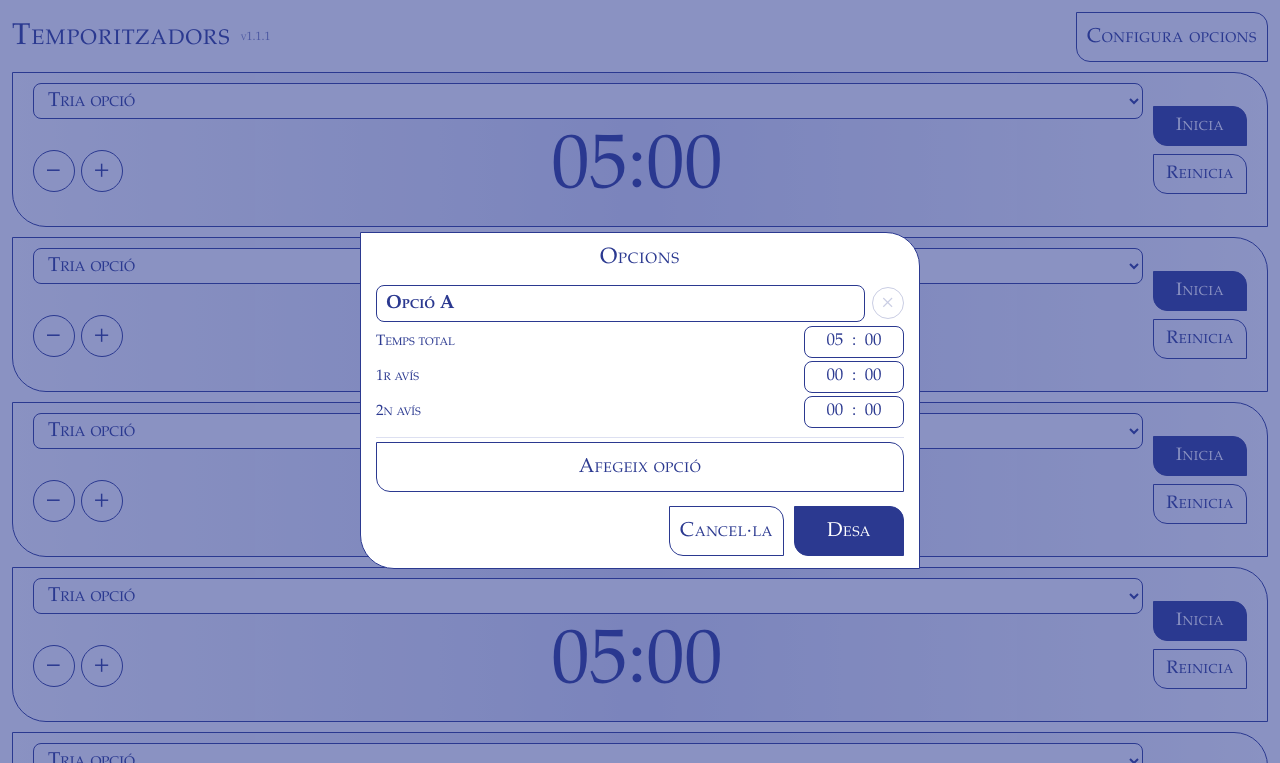
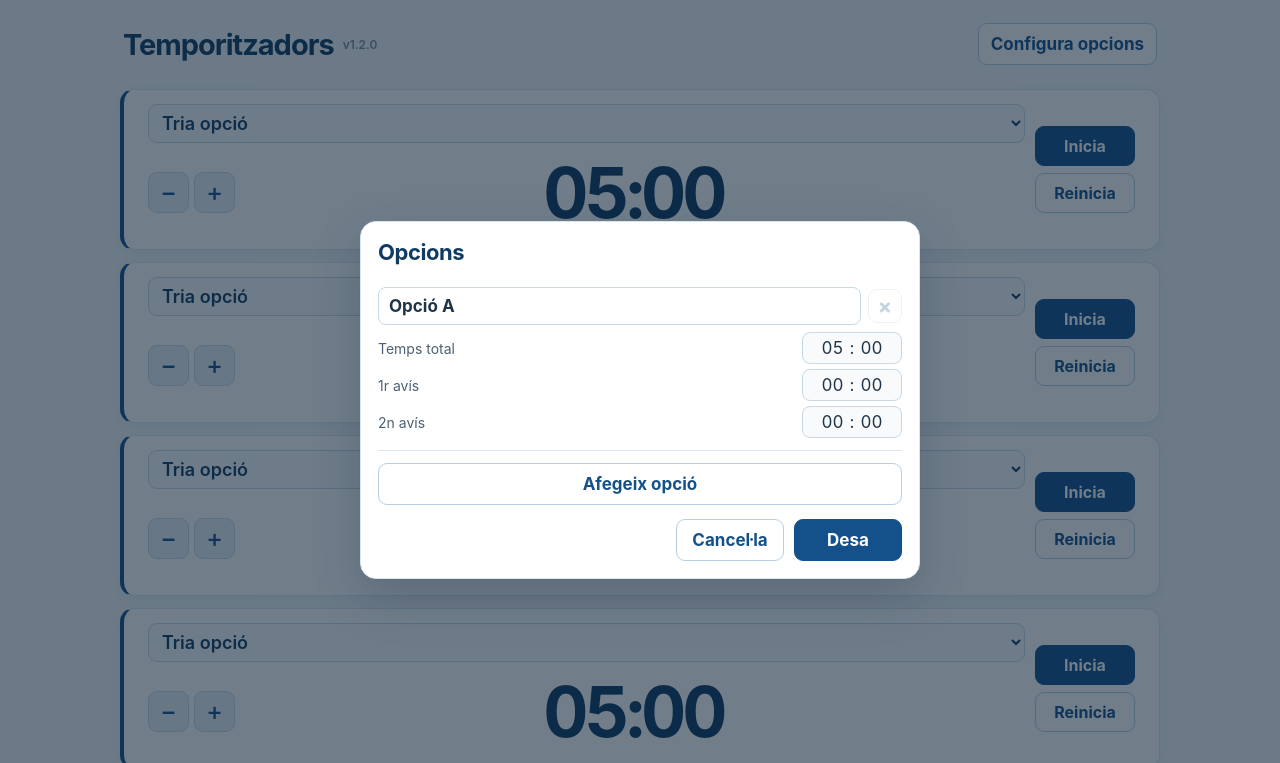
Before and after one commit to jninforner/GestoTimer, a plain HTML site: page index.html in a window 1280 px wide. Both pictures are taken after a click on the button "Configura opcions". Shown: the top 763 px of the page. Drawn offline with Linux system fonts and the light colour scheme.

Commit message:
Add files via upload

```diff
--- a/index.html
+++ b/index.html
@@ -1,7 +1,7 @@
 <!DOCTYPE html>
 <html lang="ca">
 <link rel="manifest" href="manifest.json">
-<meta name="theme-color" content="#2b3990">
+<meta name="theme-color" content="#14518a">
 <link rel="apple-touch-icon" href="icon-192.png">
 
 
@@ -14,55 +14,59 @@
 <meta name="apple-mobile-web-app-title" content="Temporitzadors">
 <title>Temporitzadors</title>
 <style>
-  :root { --fons:#fff; --navi:#2b3990; --pale:#dde0f1; --vermell:#b3322b; --pale-v:#f4cdc8;
-    box-sizing: border-box; padding-top: env(safe-area-inset-top, 0px); padding-bottom: env(safe-area-inset-bottom, 0px); }
-  * { box-sizing: border-box; -webkit-tap-highlight-color: transparent; }
-  html, body { margin:0; height:100%; background:var(--fons); color:var(--navi); font-family:Palatino, "Palatino Linotype", "Book Antiqua", Georgia, serif; font-variant:small-caps; }
-  button, select, input { font-family:inherit; font-variant:inherit; }
-  body { display:grid; grid-template-rows:auto repeat(6,1fr); gap:10px; padding:12px; }
-  .cap { display:flex; justify-content:space-between; align-items:center; gap:10px; }
-  .versio { font-size:12px; opacity:.65; white-space:nowrap; margin-right:auto; }
-  .cap h1 { margin:0; font-size:clamp(20px, 6vw, 30px); font-weight:400; letter-spacing:.04em; }
-  .t { background:linear-gradient(90deg, #fff 0%, var(--pale) 50%, #fff 100%); border:1.5px solid var(--navi); border-radius:0 34px 0 34px; display:flex; align-items:center; gap:10px; padding:10px 20px; min-width:0; }
-  .t.fi { background:linear-gradient(90deg, #fff 0%, var(--pale-v) 50%, #fff 100%); border-color:var(--vermell); color:var(--vermell); animation:parpelleig 1s infinite; }
-  @keyframes parpelleig { 50% { opacity:.55; } }
-  .temps { font-size:clamp(26px, 9vw, 76px); font-variant-numeric:tabular-nums lining-nums; font-weight:400; flex:1; min-width:0; text-align:center; white-space:nowrap; }
-  .zona { flex:1; min-width:0; display:flex; flex-direction:column; gap:6px; }
-  .baix { display:flex; align-items:center; gap:8px; }
-  .avis { display:flex; align-items:center; gap:7px; font-size:clamp(12px,3.2vw,16px); }
-  select { font-size:clamp(14px, 4vw, 20px); font-weight:400; padding:6px 10px; border-radius:8px; border:1px solid var(--navi); background:#fff; color:var(--navi); width:100%; max-width:100%; text-overflow:ellipsis; }
-  .ajust { display:flex; gap:6px; }
-  .botons { display:flex; flex-direction:column; gap:8px; }
-  .botons button { font-size:clamp(13px, 3.6vw, 18px); padding:8px; min-width:clamp(66px, 19vw, 94px); }
-  button { font-size:clamp(14px, 4vw, 20px); padding:12px 10px; border-radius:0 14px 0 14px; border:1.5px solid var(--navi); background:var(--navi); color:#fff; font-weight:400; letter-spacing:.03em; min-width:clamp(78px, 22vw, 110px); }
-  button.sec { background:transparent; color:var(--navi); }
-  button.mini { min-width:0; width:clamp(32px, 8.5vw, 42px); height:clamp(32px, 8.5vw, 42px); padding:0; border-radius:50%; background:#fff; color:var(--navi); font-size:clamp(20px, 5.5vw, 26px); line-height:1; touch-action:manipulation; -webkit-user-select:none; user-select:none; -webkit-touch-callout:none; }
-  .t.fi button { border-color:var(--vermell); background:var(--vermell); color:#fff; }
-  .t.fi button.sec { background:transparent; color:var(--vermell); }
-  .t.fi button.mini { background:#fff; color:var(--vermell); }
-  .vel { position:fixed; inset:0; background:rgba(43,57,144,.55); display:none; align-items:center; justify-content:center; padding:16px; z-index:10; }
-  .vel.obert { display:flex; }
-  .pan { background:#fff; color:var(--navi); border:1.5px solid var(--navi); border-radius:0 34px 0 34px; padding:12px 15px; width:100%; max-width:560px; max-height:100%; overflow:auto; }
-  .pan h2 { margin:0 0 7px; font-size:22px; font-weight:400; text-align:center; letter-spacing:.04em; }
-  .fp { display:flex; gap:8px; align-items:center; margin-bottom:10px; }
-  .pan input { font-size:20px; padding:8px; border-radius:8px; border:1px solid var(--navi); background:#fff; color:var(--navi); text-align:center; }
-  .fp { display:block; padding:7px 0 9px; border-bottom:1px solid var(--pale); margin:0; }
-  .fp .fila-cap { display:flex; gap:7px; align-items:center; margin-bottom:4px; }
-  .pan .nm { flex:1; min-width:0; text-align:left; font-size:19px; font-weight:600; padding:6px 9px; }
-  .pan .elim { min-width:0; width:32px; height:32px; padding:0; border-radius:50%; font-size:22px; line-height:1; flex-shrink:0; }
-  .temps-config { display:grid; grid-template-columns:minmax(0,1fr) auto; align-items:center; gap:5px; margin-top:3px; }
-  .temps-config label { font-size:15px; }
-  .camp-temps { display:flex; align-items:center; justify-content:center; border:1.5px solid var(--navi); border-radius:8px; padding:1px 5px; background:white; min-width:100px; }
-  .pan .camp-temps input { width:34px; min-width:0; border:0; padding:4px 1px; font-size:17px; font-variant-numeric:tabular-nums; outline:none; }
-  .camp-temps span { font-size:17px; }
-  .nota-avís { font-size:12px; opacity:.8; margin-top:8px; }
-  .pan .afegeix { width:100%; margin-top:4px; }
-  .peu { display:flex; gap:10px; justify-content:flex-end; margin-top:14px; }
+:root{--navi:#14518a;--navi-fosc:#103b63;--pale:#e8f0f7;--fons:#f3f6f9;--vermell:#bd443f;--pale-v:#fff0ed;--linia:#dbe5ed;box-sizing:border-box;padding-top:env(safe-area-inset-top,0px);padding-bottom:env(safe-area-inset-bottom,0px)}
+*{box-sizing:border-box;-webkit-tap-highlight-color:transparent}
+html,body{margin:0;min-height:100%;background:var(--fons);color:#203448;font-family:-apple-system,BlinkMacSystemFont,"Segoe UI",Arial,sans-serif;font-variant:normal}
+button,select,input{font-family:inherit;font-variant:normal}
+body{display:grid;grid-template-rows:auto repeat(6,minmax(0,1fr));gap:10px;padding:12px;min-height:100dvh}
+.cap{display:flex;justify-content:space-between;align-items:center;gap:9px;padding:3px 3px 7px;flex-wrap:wrap}
+.cap h1{margin:0;font-size:clamp(21px,5vw,29px);font-weight:750;letter-spacing:-.035em;color:var(--navi-fosc)}
+.versio{font-size:12px;font-weight:600;color:#7c8c9c;white-space:nowrap;margin-right:auto}
+.t{background:#fff;border:1px solid var(--linia);border-left:4px solid var(--navi);border-radius:14px;box-shadow:0 3px 12px rgba(21,60,90,.055);display:flex;align-items:center;gap:10px;padding:10px 13px;min-width:0}
+.t.fi{background:var(--pale-v);border-color:#e8c1bd;border-left-color:var(--vermell);color:var(--vermell);animation:parpelleig 1s infinite}
+@keyframes parpelleig{50%{opacity:.68}}
+.zona{flex:1;min-width:0;display:flex;flex-direction:column;gap:7px}
+.baix{display:flex;align-items:center;gap:7px}
+.ajust{display:flex;gap:5px}
+.temps{font-size:clamp(27px,8.6vw,70px);font-variant-numeric:tabular-nums lining-nums;font-weight:680;letter-spacing:-.055em;flex:1;min-width:0;text-align:center;white-space:nowrap;color:var(--navi-fosc)}
+.botons{display:flex;flex-direction:column;gap:7px}
+.botons button{font-size:clamp(12px,3.3vw,16px);padding:9px 8px;min-width:clamp(66px,18vw,100px)}
+button{border:1px solid var(--navi);border-radius:9px;background:var(--navi);color:white;font-weight:650;letter-spacing:0;font-size:clamp(13px,3.5vw,17px);padding:10px 12px;min-width:clamp(76px,21vw,108px);cursor:pointer;transition:background .16s,border-color .16s,transform .12s}
+button:hover{background:var(--navi-fosc);border-color:var(--navi-fosc)}
+button:active{transform:scale(.97)}
+button.sec{background:#fff;color:var(--navi);border-color:#b9cede}
+button.sec:hover{background:var(--pale)}
+button.mini{min-width:0;width:clamp(32px,8.4vw,41px);height:clamp(32px,8.4vw,41px);padding:0;border-radius:9px;background:var(--pale);color:var(--navi);border:1px solid #c8d9e8;font-size:clamp(20px,5vw,25px);font-weight:500;line-height:1;touch-action:manipulation;-webkit-user-select:none;user-select:none;-webkit-touch-callout:none}
+button.mini:hover{background:#d8e8f5}
+select{font-size:clamp(13px,3.6vw,18px);font-weight:600;padding:7px 9px;border-radius:9px;border:1px solid #c9d9e6;background:#f8fafc;color:var(--navi-fosc);width:100%;max-width:100%;text-overflow:ellipsis}
+.t.fi .temps{color:var(--vermell)}
+.t.fi button:not(.sec){border-color:var(--vermell);background:var(--vermell)}
+.t.fi button.sec{color:var(--vermell);border-color:#e4bbb7;background:#fff}
+.t.fi button.mini{color:var(--vermell);background:#fff}
+.vel{position:fixed;inset:0;background:rgba(11,34,54,.58);display:none;align-items:center;justify-content:center;padding:16px;z-index:10}
+.vel.obert{display:flex}
+.pan{background:#fff;color:#203448;border:1px solid var(--linia);border-radius:16px;box-shadow:0 18px 50px rgba(0,20,50,.2);padding:17px;width:100%;max-width:560px;max-height:100%;overflow:auto}
+.pan h2{margin:0 0 12px;font-size:22px;font-weight:750;text-align:left;letter-spacing:-.02em;color:var(--navi-fosc)}
+.fp{display:block;padding:10px 0 12px;border-bottom:1px solid var(--linia);margin:0}
+.fp .fila-cap{display:flex;gap:7px;align-items:center;margin-bottom:7px}
+.pan input{font-size:18px;padding:8px;border-radius:8px;border:1px solid #c7d8e6;background:#fff;color:#203448;text-align:center}
+.pan .nm{flex:1;min-width:0;text-align:left;font-size:17px;font-weight:650;padding:8px 10px}
+.pan .elim{min-width:0;width:34px;height:34px;padding:0;border-radius:9px;font-size:21px;line-height:1;flex-shrink:0}
+.temps-config{display:grid;grid-template-columns:minmax(0,1fr) auto;align-items:center;gap:6px;margin-top:5px}
+.temps-config label{font-size:14px;color:#4c6072}
+.camp-temps{display:flex;align-items:center;justify-content:center;border:1px solid #c7d8e6;border-radius:8px;padding:1px 5px;background:#f8fafc;min-width:100px}
+.pan .camp-temps input{width:34px;min-width:0;border:0;background:transparent;padding:4px 1px;font-size:17px;font-variant-numeric:tabular-nums;outline:none}
+.camp-temps span{font-size:17px}
+.nota-avís{font-size:12px;opacity:.8;margin-top:8px}
+.pan .afegeix{width:100%;margin-top:12px}
+.peu{display:flex;gap:10px;justify-content:flex-end;margin-top:14px}
+@media(min-width:800px){body{max-width:1080px;margin:0 auto;padding:20px;gap:12px}.t{padding:14px 24px}.cap{padding-bottom:12px}}
+@media(max-width:380px){body{gap:7px;padding:8px}.t{padding:7px 8px;gap:6px}.zona{gap:5px}.baix{gap:4px}.ajust{gap:3px}.botons{gap:5px}.botons button{padding:7px 5px}}
 </style>
 </head>
 <body>
 <script>
-const APP_VERSION = '1.1.1';
+const APP_VERSION = '1.2.0';
 const N = 6;
 /* El pas de + i − creix mentre es manté premut */
 let so = null;
```
Also changed, not shown: sw.js (+8 -1 lines), manifest.json.
